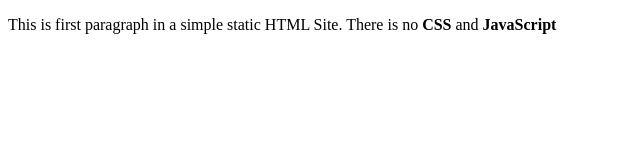
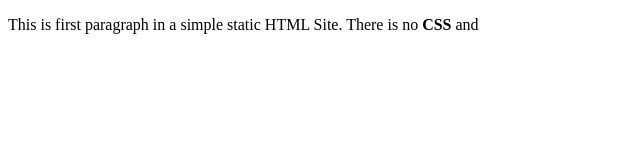
Before and after one commit to manishbisht/Jenkins-Pipelines-on-AWS, a plain HTML site: page index.html in a window 1280 px wide. Shown: the whole page, without its empty margins (0-640 px from the left). Drawn offline with Linux system fonts and the light colour scheme.

Commit message:
jenkins update

```diff
--- a/index.html
+++ b/index.html
@@ -5,6 +5,6 @@
     <title>Static HTML Site</title>
 </head>
 <body>
-<p>This is first paragraph in a simple static HTML Site. There is no <strong>CSS</strong> and <strong>JavaScript</strong></p>
+<p>This is first paragraph in a simple static HTML Site. There is no <strong>CSS</strong> and <script>JavaScript</script></p>
 </body>
 </html>
```
Also changed, not shown: 1 other file.
